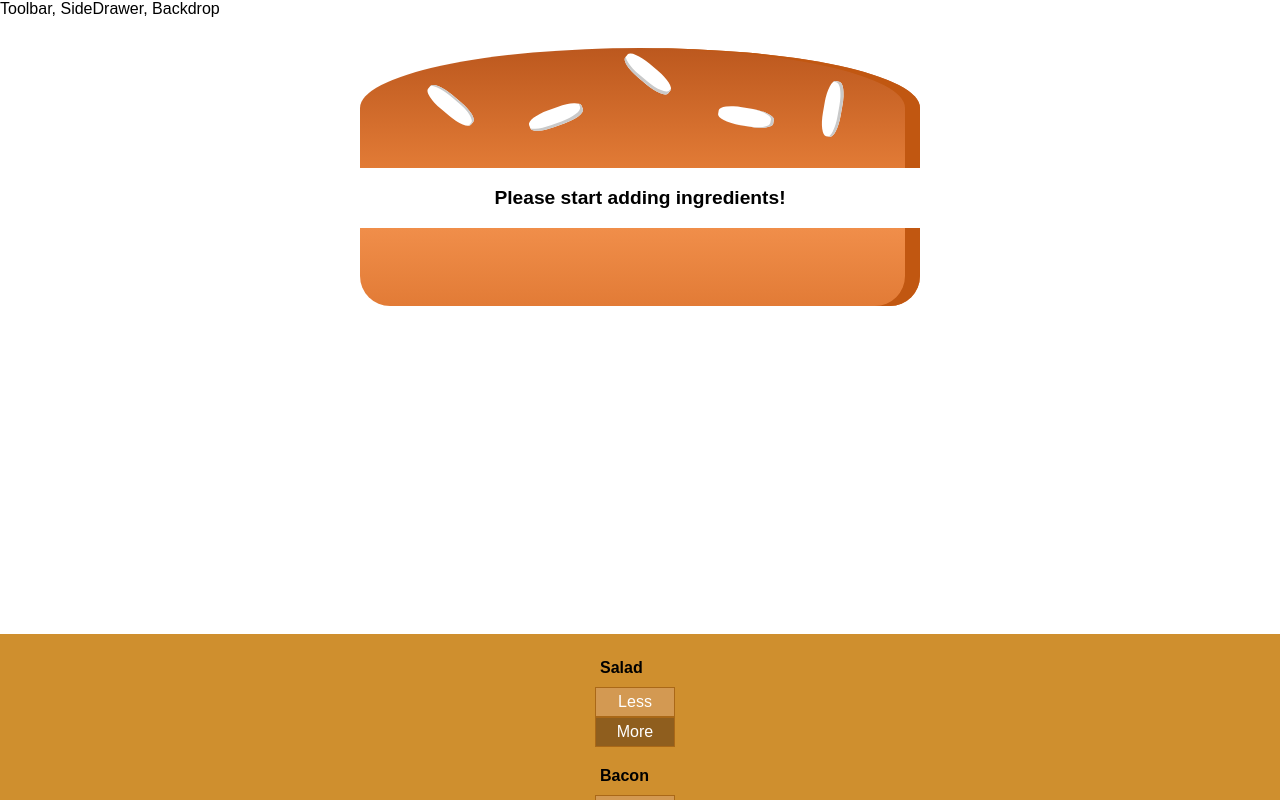
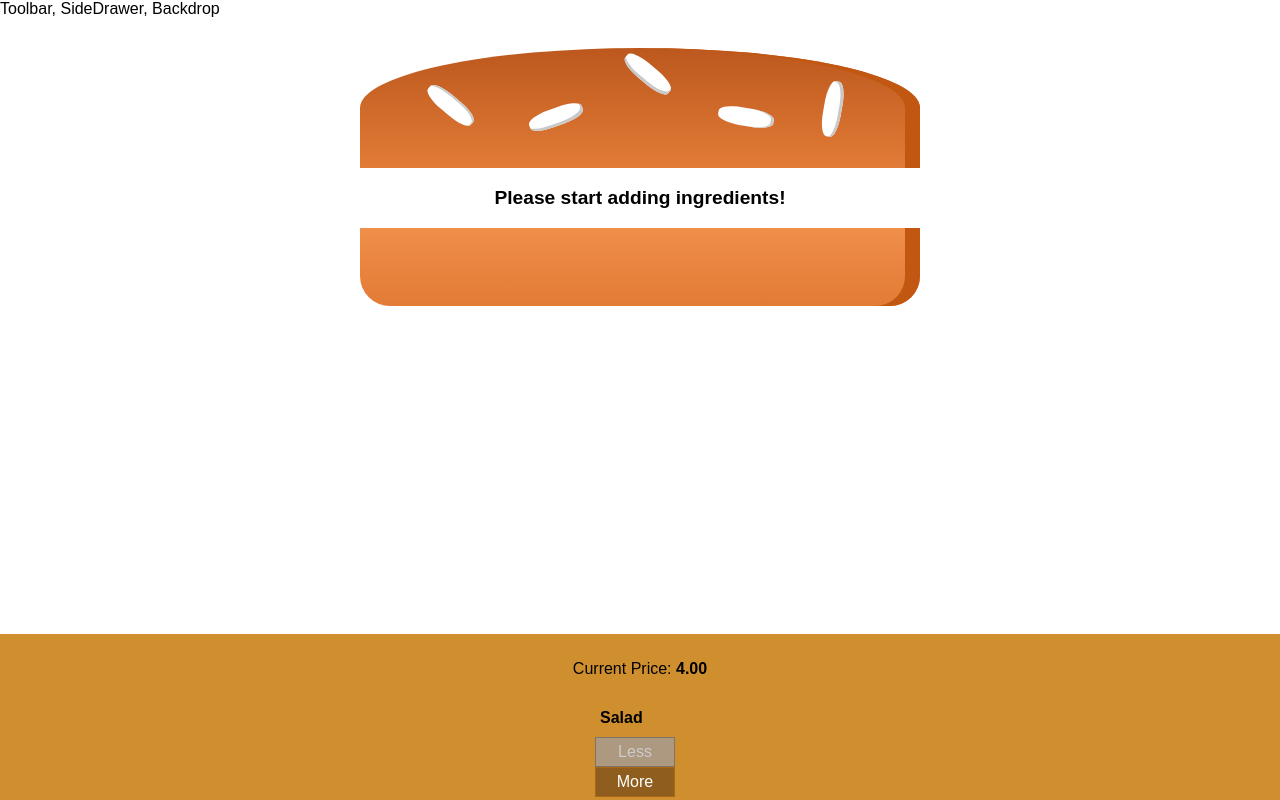
Before and after one commit to The-lady-developer/React-Burger-app, a React app: page / in a window 1280 px wide. Shown: the top 800 px of the page. Built offline with nearby package versions, Linux system fonts and the light colour scheme.

Commit message:
burger-app

```diff
--- a/src/components/Burger/BuildControls/BuildControl/BuildControl.js
+++ b/src/components/Burger/BuildControls/BuildControl/BuildControl.js
@@ -2,16 +2,17 @@
 
 import classes from './BuildControl.css';
 
-
 const buildControl = (props) => (
-
-<div className={classes.BuildControl}>
-<div className={classes.Label}>{props.label}</div>
-<button className={classes.Less}>Less</button>
-<button className={classes.More}>More</button>
-
-</div>
-
+    <div className={classes.BuildControl}>
+        <div className={classes.Label}>{props.label}</div>
+        <button
+            className={classes.Less}
+            onClick={props.removed}
+            disabled={props.disabled}>Less</button>
+        <button
+            className={classes.More}
+            onClick={props.added}>More</button>
+    </div>
 );
 
 export default buildControl;
--- a/src/components/Burger/BuildControls/BuildControls.js
+++ b/src/components/Burger/BuildControls/BuildControls.js
@@ -3,21 +3,28 @@
 import classes from './BuildControls.css';
 import BuildControl from './BuildControl/BuildControl';
 
-const controls =[
-   {label:'Salad', type:'salad'},
-   {label:'Bacon', type:'bacon'},
-   {label:'Cheese', type:'cheese'},
-   {label:'Meat', type:'meat'},
+const controls = [
+    { label: 'Salad', type: 'salad' },
+    { label: 'Bacon', type: 'bacon' },
+    { label: 'Cheese', type: 'cheese' },
+    { label: 'Meat', type: 'meat' },
 ];
-const buildControl = (props) => (
 
-  <div className={classes.BuildControls}>
-  {controls.map(ctrl => (
-      <BuildControl Key={ctrl.label} label={ctrl.label} />
-  ))}
-
-  </div>
+const buildControls = (props) => (
+    <div className={classes.BuildControls}>
+        <p>Current Price: <strong>{props.price.toFixed(2)}</strong></p>
+        {controls.map(ctrl => (
+            <BuildControl
+                key={ctrl.label}
+                label={ctrl.label}
+                added={() => props.ingredientAdded(ctrl.type)}
+                removed={() => props.ingredientRemoved(ctrl.type)}
+                disabled={props.disabled[ctrl.type]} />
+        ))}
+        <button
+            className={classes.OrderButton}
+            disabled={!props.purchasable}>ORDER NOW</button>
+    </div>
 );
 
-
-export default buildControl;
+export default buildControls;
--- a/src/containers/BurgerBuilder/BurgerBuilder.js
+++ b/src/containers/BurgerBuilder/BurgerBuilder.js
@@ -2,7 +2,14 @@
 
 import Aux from '../../hoc/Aux';
 import Burger from '../../components/Burger/Burger';
-import BuildControls  from '../../components/Burger/BuildControls/BuildControls';
+import BuildControls from '../../components/Burger/BuildControls/BuildControls';
+
+const INGREDIENT_PRICES = {
+    salad: 0.5,
+    cheese: 0.4,
+    meat: 1.3,
+    bacon: 0.7
+};
 
 class BurgerBuilder extends Component {
     // constructor(props) {
@@ -15,14 +22,70 @@
             bacon: 0,
             cheese: 0,
             meat: 0
+        },
+        totalPrice: 4,
+        purchasable: false
+    }
+
+    updatePurchaseState (ingredients) {
+        const sum = Object.keys( ingredients )
+            .map( igKey => {
+                return ingredients[igKey];
+            } )
+            .reduce( ( sum, el ) => {
+                return sum + el;
+            }, 0 );
+        this.setState( { purchasable: sum > 0 } );
+    }
+
+    addIngredientHandler = ( type ) => {
+        const oldCount = this.state.ingredients[type];
+        const updatedCount = oldCount + 1;
+        const updatedIngredients = {
+            ...this.state.ingredients
+        };
+        updatedIngredients[type] = updatedCount;
+        const priceAddition = INGREDIENT_PRICES[type];
+        const oldPrice = this.state.totalPrice;
+        const newPrice = oldPrice + priceAddition;
+        this.setState( { totalPrice: newPrice, ingredients: updatedIngredients } );
+        this.updatePurchaseState(updatedIngredients);
+    }
+
+    removeIngredientHandler = ( type ) => {
+        const oldCount = this.state.ingredients[type];
+        if ( oldCount <= 0 ) {
+            return;
         }
+        const updatedCount = oldCount - 1;
+        const updatedIngredients = {
+            ...this.state.ingredients
+        };
+        updatedIngredients[type] = updatedCount;
+        const priceDeduction = INGREDIENT_PRICES[type];
+        const oldPrice = this.state.totalPrice;
+        const newPrice = oldPrice - priceDeduction;
+        this.setState( { totalPrice: newPrice, ingredients: updatedIngredients } );
+        this.updatePurchaseState(updatedIngredients);
     }
 
     render () {
+        const disabledInfo = {
+            ...this.state.ingredients
+        };
+        for ( let key in disabledInfo ) {
+            disabledInfo[key] = disabledInfo[key] <= 0
+        }
+        // {salad: true, meat: false, ...}
         return (
             <Aux>
                 <Burger ingredients={this.state.ingredients} />
-                <BuildControls/>
+                <BuildControls
+                    ingredientAdded={this.addIngredientHandler}
+                    ingredientRemoved={this.removeIngredientHandler}
+                    disabled={disabledInfo}
+                    purchasable={this.state.purchasable}
+                    price={this.state.totalPrice} />
             </Aux>
         );
     }
```
